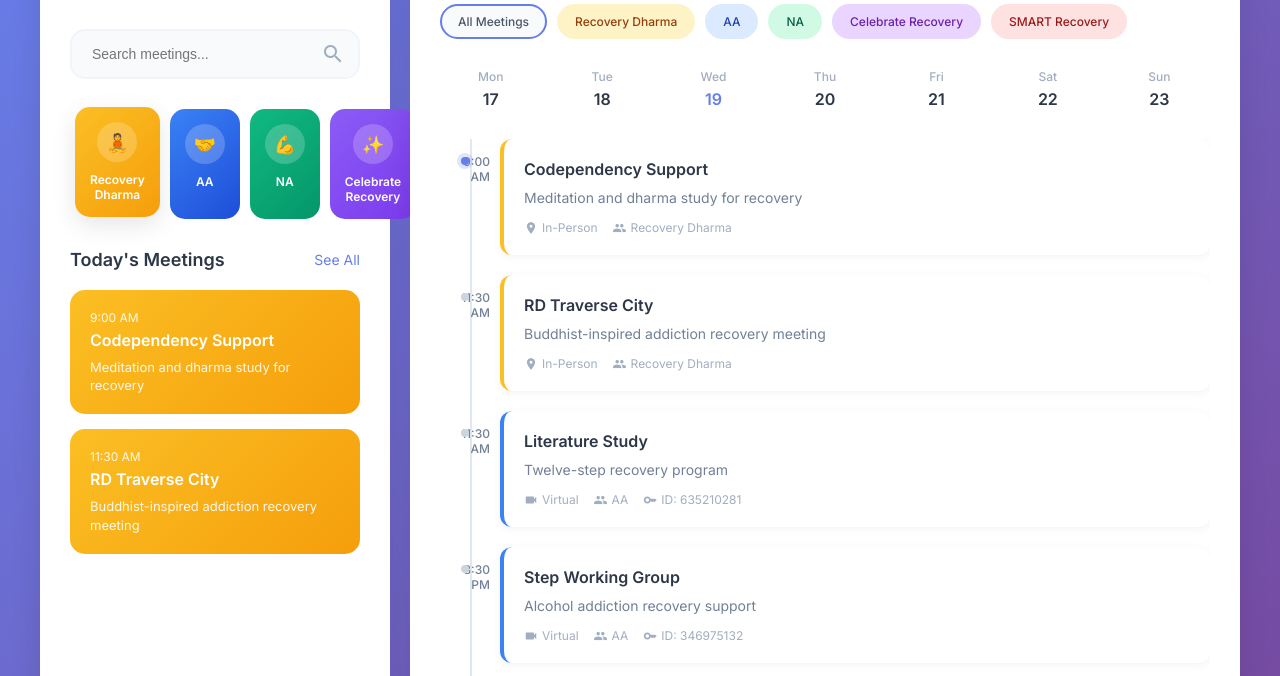
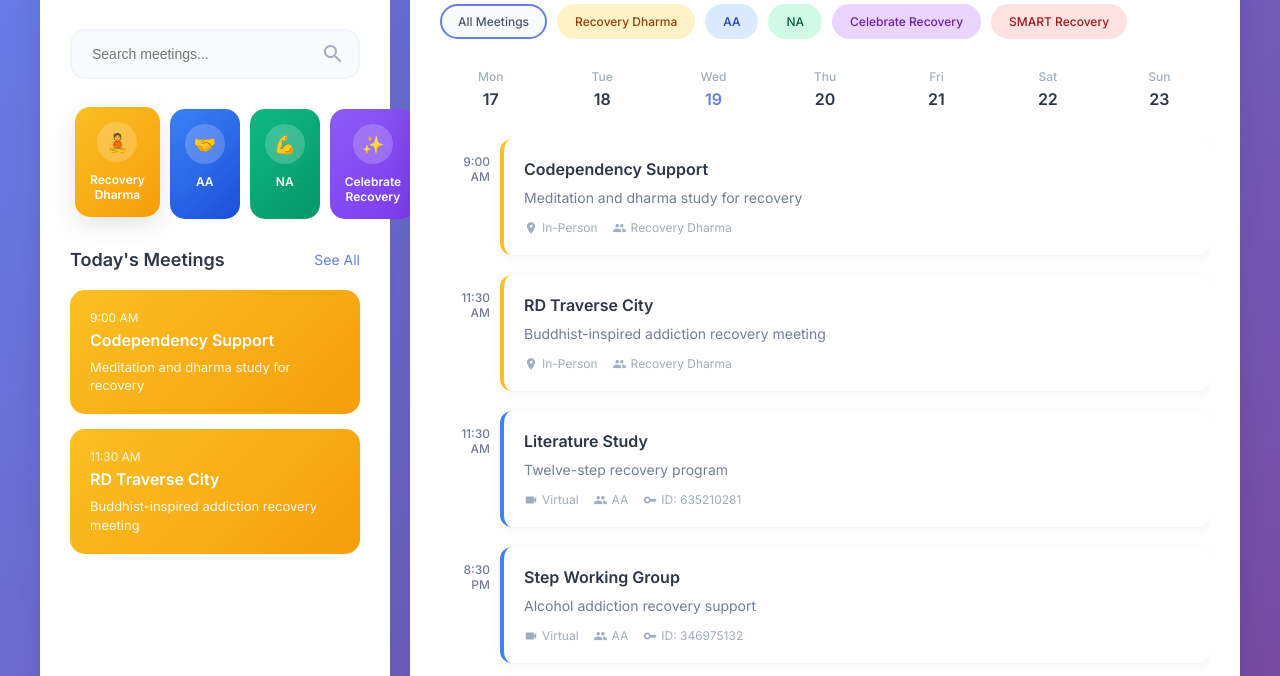
Before and after one commit to smkohnstamm/schedule.rehab, a website: page website/custom-calendar.html in a window 1280 px wide. Shown: the part 124-800 px from the top of the page. Drawn offline with Linux system fonts and the light colour scheme.

Commit message:
Remove problematic timeline vertical line
🔧 Visual Fix:
- Remove CSS ::before pseudo-element that was creating the vertical line
- Hide timeline dots since they were positioned relative to the removed line
- Clean up timeline layout for better visual appearance
- Maintain time positioning and card layout

The timeline now displays cleanly without the problematic left vertical line that was causing visual issues.

```diff
--- a/website/custom-calendar.html
+++ b/website/custom-calendar.html
@@ -303,16 +303,6 @@
             padding-left: 60px;
         }
 
-        .timeline::before {
-            content: '';
-            position: absolute;
-            left: 30px;
-            top: 0;
-            bottom: 0;
-            width: 2px;
-            background: linear-gradient(to bottom, #e2e8f0, #cbd5e0);
-        }
-
         .timeline-item {
             position: relative;
             margin-bottom: 20px;
@@ -339,11 +329,7 @@
             height: 8px;
             border-radius: 50%;
             background: #cbd5e0;
-        }
-
-        .timeline-dot.active {
-            background: #667eea;
-            box-shadow: 0 0 0 4px rgba(102, 126, 234, 0.2);
+            display: none; /* Hide dots since we removed the line */
         }
 
         .timeline-card {
```
